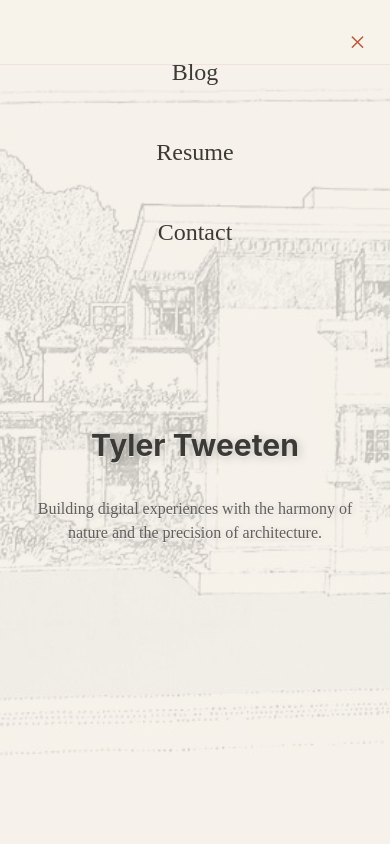
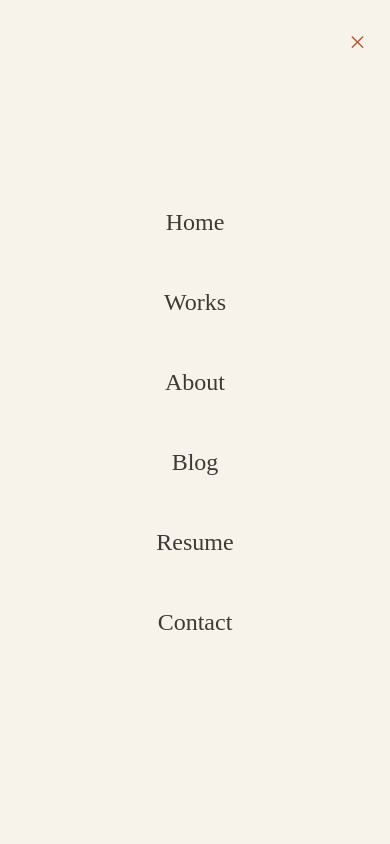
Before and after one commit to tweeten/Personal-Website, a React (Vite) app in the folder Personal Page/: page / in a window 390 px wide. Both pictures are taken after a click on the button "Menu". Shown: the top 844 px of the page. Built offline with nearby package versions, Linux system fonts and the light colour scheme.

Commit message:
mobile menu adjust

```diff
--- a/Personal Page/src/components/Layout/Header.tsx
+++ b/Personal Page/src/components/Layout/Header.tsx
@@ -63,9 +63,14 @@ export const Header = () => {
         </motion.button>
         {/* Mobile Navigation Drawer (Right Side) */}
         {menuOpen && (
-          <>
-            {/* Fullscreen Opaque Menu Overlay */}
-            <div className="fixed inset-0 z-[9999] bg-[#f7f3eb] flex flex-col items-center justify-center">
+          <motion.div
+            initial={{ x: '100%' }}
+            animate={{ x: 0 }}
+            exit={{ x: '100%' }}
+            transition={{ type: 'tween', duration: 0.3 }}
+            className="fixed inset-0 z-[9999] bg-[#f7f3eb] flex flex-col items-center justify-center"
+            style={{ right: 0, top: 0, width: '100vw', height: '100vh' }}
+          >
             <button
               className="absolute top-6 right-6 text-3xl text-[#b75c3d]"
               onClick={() => setMenuOpen(false)}
@@ -87,10 +92,7 @@ export const Header = () => {
                 </li>
               ))}
             </ul>
-            </div>
-            {/* Prevent background scroll when menu is open */}
-            <style>{`body { overflow: hidden !important; }`}</style>
-          </>
+          </motion.div>
         )}
       </div>
     </header>
```
Lines whose indentation alone changed are shown as unchanged.
